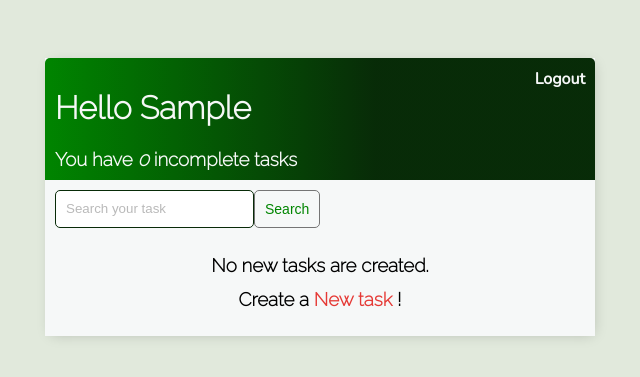
After one commit to patresio/todo-list-app, a Django app: page / in a window 1280 px wide. The commit adds this page. Shown: the top 377 px of the page, without its empty margins (320-960 px from the left). Run offline with Django 4.2, Linux system fonts and the light colour scheme; the visitor is signed in with stand-in values (Sample User, id 1); data that the repository does not hold is empty.

Commit message:
Finalizando o CSS - Troca de cores

```diff
--- a/base/models.py
+++ b/base/models.py
@@ -14,4 +14,4 @@ class Task(models.Model):
 
 
     class Meta:
-        ordering = ['complete']
+        order_with_respect_to = 'user'
--- /dev/null
+++ b/base/templates/base/main.html
@@ -0,0 +1,222 @@
+<!DOCTYPE html>
+<html lang="pt-BR">
+  <head>
+    <meta charset="UTF-8" />
+    <meta http-equiv="X-UA-Compatible" content="IE=edge" />
+    <meta name="viewport" content="width=device-width, initial-scale=1.0" />
+    <title>To Do Items</title>
+    <link rel="preconnect" href="https://fonts.googleapis.com" />
+    <link rel="preconnect" href="https://fonts.gstatic.com" crossorigin />
+    <link
+      href="https://fonts.googleapis.com/css2?family=Nunito:wght@200&display=swap"
+      rel="stylesheet"
+    />
+    <link
+      href="https://fonts.googleapis.com/css2?family=Raleway:wght@200&display=swap"
+      rel="stylesheet"
+    />
+    <style>
+      :root {
+        --hue: 120;
+        --primary-color: hsl(var(--hue), 100%, 26%);
+        --secondary-color: hsl(var(--hue), 70%, 10%);
+        --headline: hsl(210, 11%, 15%);
+        --paragraph: hsl(210, 9%, 31%);
+
+        --brand-beige: hsl(39, 100%, 97%);
+        --brand-light: hsl(calc(var(--hue) - 22), 23%, 89%);
+        --brand-light-2: hsl(calc(var(--hue) + 10), 14%, 97%);
+        --brand-dark: hsl(var(--hue), 100%, 14%);
+
+        --bg-light: hsl(180, 14%, 97%);
+      }
+
+      body {
+        background-color: var(--brand-light);
+        font-family: 'Nunito', sans-serif;
+        padding-top: 50px;
+      }
+
+      h1,
+      h2,
+      h3,
+      h4,
+      h5,
+      h6 {
+        font-family: 'Raleway', sans-serif;
+      }
+
+      a,
+      p {
+        color: var(--paragraph);
+      }
+
+      a {
+        font-weight: 600;
+      }
+
+      .container {
+        max-width: 550px;
+        margin: auto;
+        background-color: var(--bg-light);
+        -webkit-box-shadow: 2px 2px 13px -4px rgba(0, 0, 0, 0.21);
+        box-shadow: 2px 2px 13px -4px rgba(0, 0, 0, 0.21);
+      }
+
+      input {
+        outline: none;
+        border: none;
+      }
+
+      .header-bar {
+        display: flex;
+        justify-content: space-between;
+        color: var(--brand-light-2);
+        padding: 10px;
+        border-radius: 5px 5px 0 0;
+        background: linear-gradient(
+          90deg,
+          var(--primary-color),
+          var(--secondary-color) 60%,
+          var(--secondary-color) 100%
+        );
+      }
+
+      .header-bar a {
+        color: var(--bg-light);
+        text-decoration: none;
+      }
+
+      .task-wrapper {
+        display: flex;
+        align-items: center;
+        justify-content: space-between;
+        background-color: var(--bg-light);
+        border-top: 1px solid var(--brand-light-2);
+        overflow: hidden;
+      }
+
+      .task-title {
+        display: flex;
+        padding: 20px;
+      }
+
+      .task-title a {
+        text-decoration: none;
+        color: var(--paragraph);
+        margin-left: 10px;
+      }
+
+      .task-complete-icon {
+        height: 20px;
+        width: 20px;
+        background-color: rgb(105, 192, 105);
+        border-radius: 50%;
+      }
+
+      .task-incomplete-icon {
+        height: 20px;
+        width: 20px;
+        background-color: rgb(218, 218, 218);
+        border-radius: 50%;
+      }
+
+      .delete-link {
+        text-decoration: none;
+        font-weight: 900;
+        color: #cf4949;
+        font-size: 22px;
+        line-height: 0;
+        padding: 20px;
+      }
+
+      /*Handle Classes*/
+
+      .handle {
+        display: inline-block;
+        padding: 20px 16px;
+        cursor: grab;
+        user-select: none;
+      }
+
+      .handle:after,
+      .handle:before {
+        display: block;
+        content: '';
+      }
+
+      .handle:active,
+      .handle:active:before,
+      .handle:active:after {
+        cursor: grabbing;
+      }
+
+      .dropArea {
+        background-color: var(--primary-color);
+        color: black;
+        border: var(--bg-light) 1px solid;
+      }
+
+      .selectedTask {
+        opacity: 0.6;
+      }
+
+      #add-link {
+        color: var(--brand-dark);
+        text-decoration: none;
+        font-size: 42px;
+        text-shadow: 1px 1px var(--brand-light-2);
+      }
+
+      #search-add-wrapper {
+        display: flex;
+        justify-content: space-between;
+        align-items: center;
+        padding: 10px;
+      }
+
+      @media screen and (max-width: 320px) {
+        #search-add-wrapper {
+          padding: 10px;
+        }
+      }
+
+      input[type='text'],
+      input[type='password'],
+      textarea {
+        border: 1px solid var(--secondary-color);
+        border-radius: 5px;
+        padding: 10px;
+        width: 90%;
+      }
+
+      label {
+        padding-top: 10px !important;
+        display: block;
+      }
+
+      ::placeholder {
+        font-weight: 300;
+        opacity: 0.5;
+      }
+
+      .button {
+        border: 1px solid #757575;
+        background-color: var(--bg-light);
+        color: var(--primary-color);
+        padding: 10px;
+        font-size: 14px;
+        border-radius: 5px;
+        cursor: pointer;
+        text-decoration: none;
+      }
+
+      .card-body {
+        padding: 20px;
+      }
+    </style>
+  </head>
+  <body>
+    <div class="container">{% block content %} {% endblock content %}</div>
+  </body>
+</html>
--- a/base/templates/base/task_list.html
+++ b/base/templates/base/task_list.html
@@ -1,5 +1,6 @@
 {% extends 'base/main.html' %} {% block content %}
 
+<script src="https://cdn.jsdelivr.net/npm/sortablejs@latest/Sortable.min.js"></script>
 <div class="header-bar">
   <div>
     <h1>Hello {{request.user|title}}</h1>
@@ -7,40 +8,96 @@
       You have <i>{{count}}</i> incomplete task{{ count|pluralize:"s" }}
     </h3>
   </div>
+
   {% if request.user.is_authenticated %}
-  <a href="{% url 'logout' %}">Logout</a>
-  {% else %}
-  <a href="{% url 'login' %}">Login</a>
+  <a href="{% url 'logout' %}">Logout</a> {% else %}
+  <a href="{% url 'login' %}">Login</a> {% endif %}
+</div>
+
+<div id="search-add-wrapper">
+  <form method="GET" style="display: flex">
+    <input
+      type="text"
+      name="search-area"
+      placeholder="Search your task"
+      value="{{search_input}}"
+    />
+    <input class="button" type="submit" value="Search" />
+  </form>
+  {% if tasks|length > 0 %}
+  <a id="add-link" href="{% url 'task-create' %}">&#x2b;</a>
   {% endif %}
 </div>
 
-<div id="search-add-wrapper">
-  <form action="" method="get" style="margin-top: 20px; display: flex">
-    <input type="text" name="search-area" />
-    <input class="button" type="submit" value="Search" />
+<!-- Hidden form. Form submits new item positions -->
+<form
+  style="display: none"
+  id="reorderForm"
+  method="post"
+  action="{% url 'task-reorder' %}"
+>
+  {% csrf_token %}
+  <input type="hidden" id="positionInput" name="position" />
 </form>
-  <a href="{% url 'task-create' %}" id="add-link">&#x2b;</a>
-</div>
 
-<div class="task-items-wrapper"></div>
+<div id="tasklist" class="task-items-wrapper">
   {% for task in tasks %}
-<div class="task-wrapper">
+  <div class="task-wrapper" data-position="{{task.pk}}">
+    <div class="task-title">
       {% if task.complete %}
-  <div class="task-title">
       <div class="task-complete-icon"></div>
       <i
         ><s><a href="{% url 'task-update' task.id %}">{{task}}</a></s></i
       >
+      {% else %}
+      <div class="task-incomplete-icon"></div>
+      <a href="{% url 'task-update' task.id %}">{{task}}</a> {% endif %}
     </div>
+    <div class="task-controls">
       <a class="delete-link" href="{% url 'task-delete' task.id %}">&#215;</a>
-  {% else %}
-  <div class="task-title">
-    <div class="task-incomplete-icon"></div>
-    <a href="{% url 'task-update' task.id %}">{{task}}</a>
+      <span class="handle">&nbsp;&#10247;</span>
     </div>
-  <a class="delete-link" href="{% url 'task-delete' task.id %}">&#215;</a>
-  {% endif %}
   </div>
+
   {% empty %}
-<h3>No items in list</h3>
-{% endfor %} {% endblock content%}
+  <div style="text-align: center; padding-bottom: 10px; line-height: 1em">
+    <h3>No new tasks are created.</h3>
+    <h3>
+      Create a
+      <a
+        style="text-decoration: none; color: #e53935"
+        href="{% url 'task-create' %}"
+        >New task</a
+      >
+      !
+    </h3>
+  </div>
+  {% endfor %}
+</div>
+
+<script>
+  var taskList = document.getElementById('tasklist')
+  var reorderForm = document.getElementById('reorderForm')
+  var positionInput = document.getElementById('positionInput')
+
+  let sortable = Sortable.create(taskList, {
+    handle: '.handle',
+    ghostClass: 'dropArea',
+    chosenClass: 'selectedTask'
+  })
+
+  function reordering() {
+    const rows = document.getElementsByClassName('task-wrapper')
+    let pos = []
+    for (let row of rows) {
+      pos.push(row.dataset.position)
+    }
+    console.log(pos.join(','))
+    positionInput.value = pos.join(',')
+    reorderForm.submit()
+  }
+
+  document.ondrop = reordering
+</script>
+
+{% endblock content %}
--- a/base/urls.py
+++ b/base/urls.py
@@ -1,5 +1,5 @@
 from django.urls import path
-from .views import TaskList, TaskDetail, TaskCreate, TaskUpdate, TaskDelete, CustomLoginView, RegisterPage
+from .views import TaskList, TaskDetail, TaskCreate, TaskUpdate, TaskDelete, CustomLoginView, RegisterPage, TaskReorder
 
 from django.contrib.auth.views import LogoutView
 
@@ -13,4 +13,5 @@ urlpatterns = [
     path('task-create/', TaskCreate.as_view(), name='task-create'),
     path('task-update/<int:pk>/', TaskUpdate.as_view(), name='task-update'),
     path('task-delete/<int:pk>/', TaskDelete.as_view(), name='task-delete'),
+    path('task-reorder/', TaskReorder.as_view(), name='task-reorder'),
 ]
--- a/base/views.py
+++ b/base/views.py
@@ -1,4 +1,4 @@
-from django.shortcuts import render, redirect
+from django.shortcuts import redirect, render
 from django.views.generic.list import ListView
 from django.views.generic.detail import DetailView
 from django.views.generic.edit import CreateView, UpdateView, DeleteView, FormView
@@ -9,12 +9,15 @@ from django.contrib.auth.mixins import LoginRequiredMixin
 from django.contrib.auth.forms import UserCreationForm
 from django.contrib.auth import login
 
+from django.views import View
+from django.db import transaction
+
 from .models import Task
-
+from .forms import PositionForm
 
 class CustomLoginView(LoginView):
     template_name = 'base/login.html'
-    fields = ['title', 'description', 'complete']
+    fields = '__all__'
     redirect_authenticated_user = True
 
     def get_success_url(self):
@@ -85,3 +88,16 @@ class TaskDelete(LoginRequiredMixin, DeleteView):
     model = Task
     context_object_name = 'task'
     success_url = reverse_lazy('tasks')
+
+
+class TaskReorder(View):
+    def post(self, request):
+        form = PositionForm(request.POST)
+
+        if form.is_valid():
+            positionList = form.cleaned_data["position"].split(',')
+
+            with transaction.atomic():
+                self.request.user.set_task_order(positionList)
+
+        return redirect(reverse_lazy('tasks'))
```
Also changed, not shown: base/forms.py (added, +7 -0 lines), base/migrations/0002_alter_task_options_alter_task_order_with_respect_to.py (added). Lines whose indentation alone changed are shown as unchanged.
